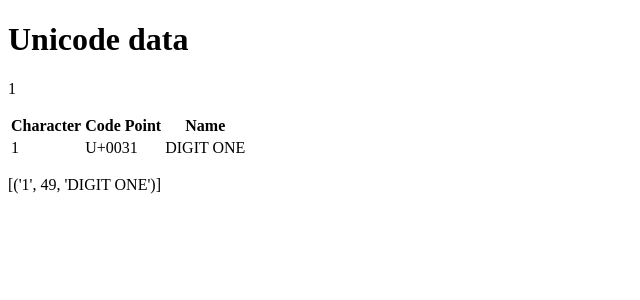
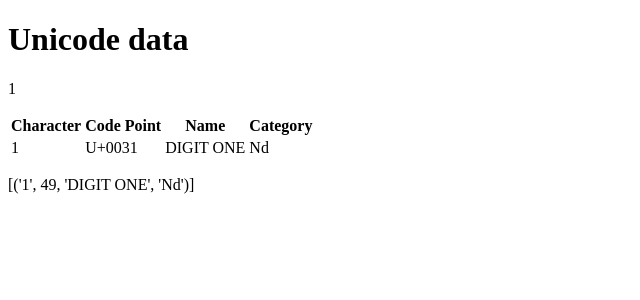
Before and after one commit to gtback/unicode-web, a Flask app: page /1 in a window 1280 px wide. Shown: the top 300 px of the page, without its empty margins (0-640 px from the left). Run offline with Flask 2, Linux system fonts and the light colour scheme.

Commit message:
Add Unicode category to data returned

```diff
--- a/app.py
+++ b/app.py
@@ -10,7 +10,7 @@ app = Flask(__name__)
 def hello(s=None):
     if not s:
         return "Add a string to the URL"
-    data = [(x, ord(x), unicodedata.name(x)) for x in s]
+    data = [(x, ord(x), unicodedata.name(x), unicodedata.category(x)) for x in s]
     return render_template('index.html', data=data, string=s)
 
 
--- a/templates/index.html
+++ b/templates/index.html
@@ -11,13 +11,15 @@
 				<th>Character</th>
 				<th>Code Point</th>
 				<th>Name</th>
+				<th>Category</th>
 			</thead>
 			<tbody>
-			{% for c, codepoint, name in data %}
+			{% for c, codepoint, name, category in data %}
 				<tr>
 					<td>{{ c }}</td>
 					<td>U+{{ "{0:04X}".format(codepoint) }}</td>
 					<td>{{ name }}</td>
+					<td>{{ category }}</td>
 				</tr>
 			{% endfor %}
 			</tbody>
```
